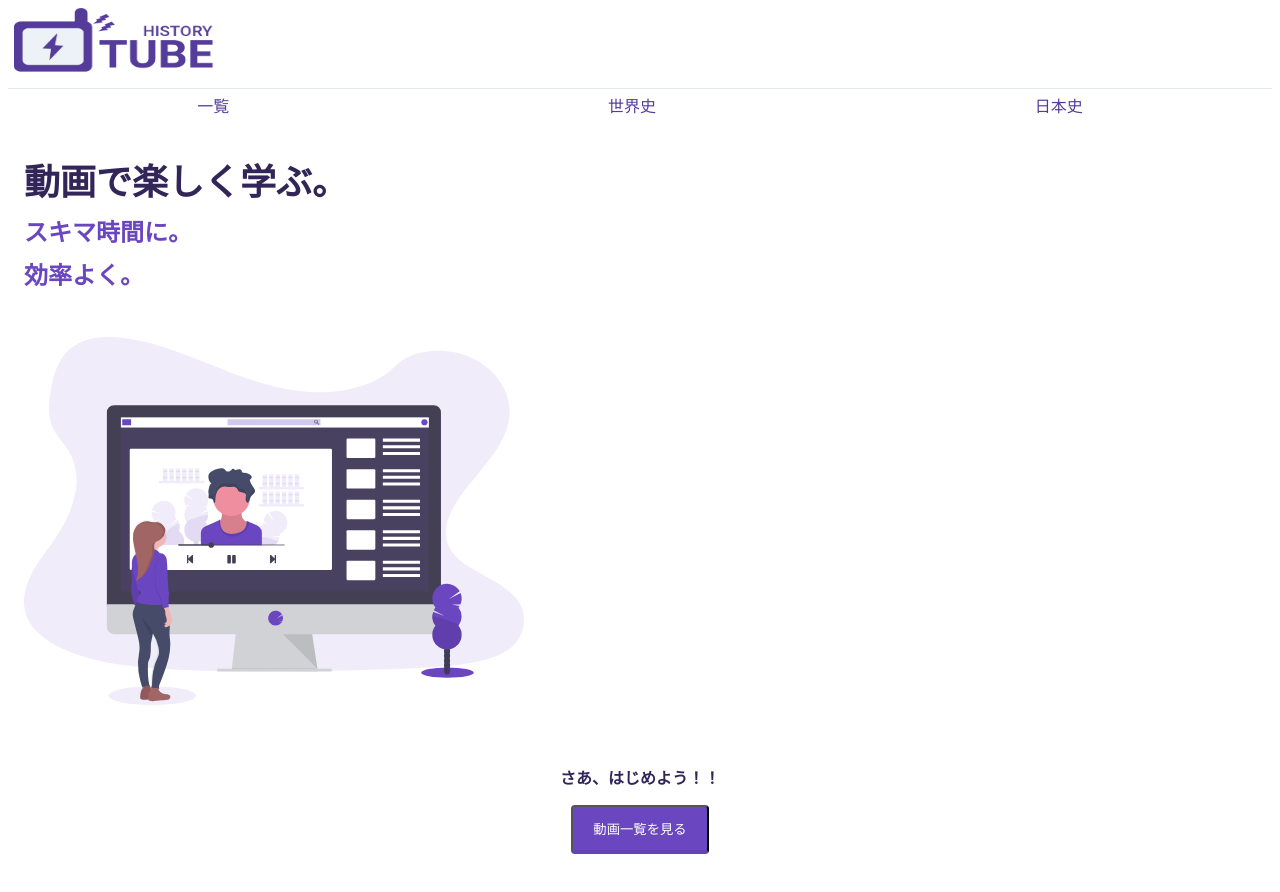
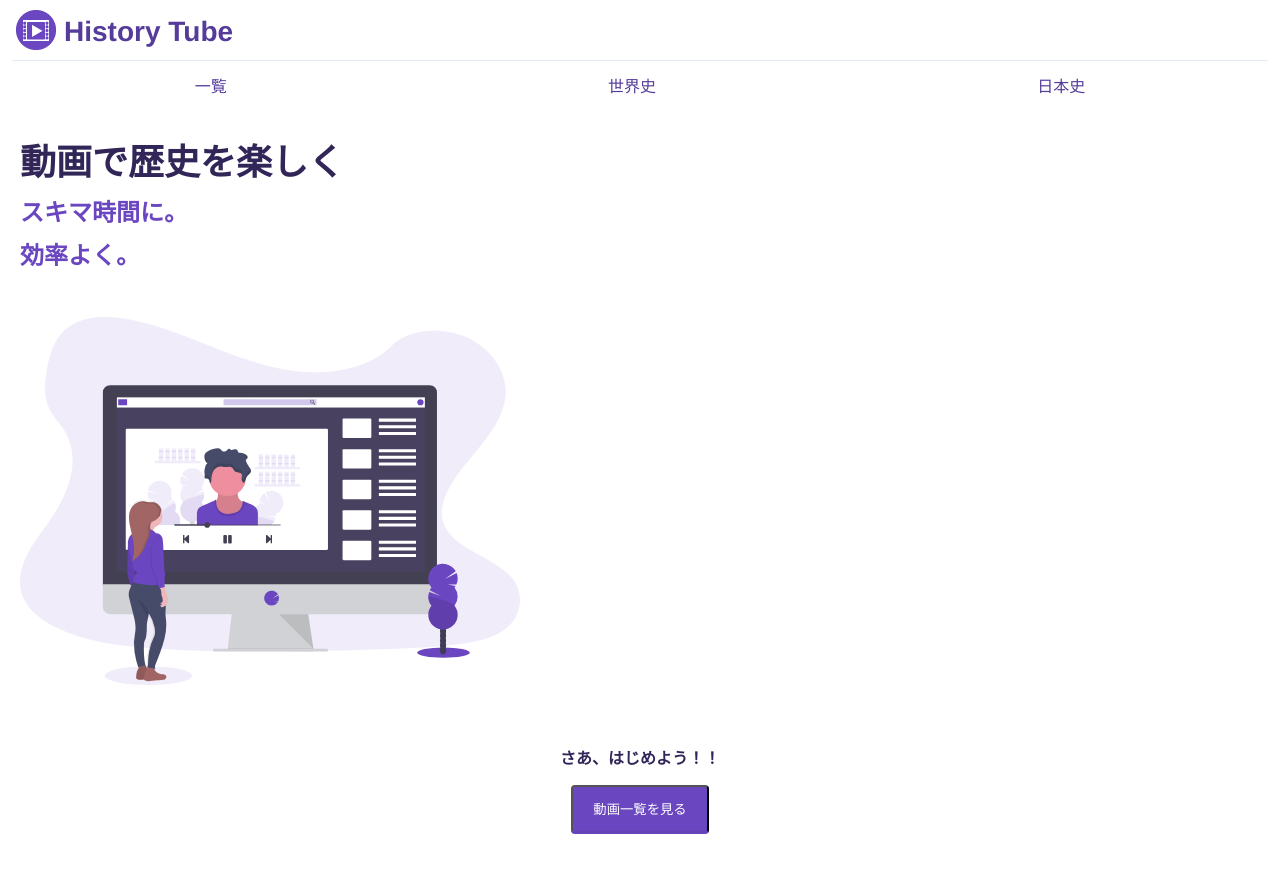
Before and after one commit to YouheiNozaki/HisTube, a Next.js app: page / in a window 1280 px wide. Built offline with nearby package versions, Linux system fonts and the light colour scheme.

Commit message:
logoを変更

```diff
--- a/src/component/header.tsx
+++ b/src/component/header.tsx
@@ -13,19 +13,29 @@ const Component: React.FC<Props> = ({ className }): JSX.Element => {
       <div className="header-logo">
         <Link href="/">
           <a href="/">
-            <Image src="/logo.png" alt="サイトのロゴ" width={200} height={70} />
+            <Image src="/logo.png" alt="サイトのロゴ" width={40} height={40} />
           </a>
         </Link>
+        <p className="header-title">History Tube</p>
       </div>
     </header>
   );
 };
 
 const StyledHeader = styled(Component)`
+  margin: 8px;
   border-bottom: solid 1px ${(props) => props.theme.colors.gray[200]};
   box-shadow: ${(props) => props.theme.shadows.none};
   & .header-logo {
-    margin: 6px;
+    display: flex;
+    align-items: center;
+    margin: 4px;
+  }
+  & .header-title {
+    color: ${(props) => props.theme.colors.purple[700]};
+    font-size: 28px;
+    font-weight: ${(props) => props.theme.fontWeights.extrabold};
+    margin: 8px;
   }
 `;
 
--- a/src/component/layout.tsx
+++ b/src/component/layout.tsx
@@ -18,7 +18,7 @@ const Component: React.FC<Props> = ({ className, children }): JSX.Element => {
 };
 
 const StyledLayout = styled(Component)`
-  margin: 8px;
+  margin: 4px;
 `;
 
 export const Layout: React.FC<Props> = (props) => {
--- a/src/pages/index.tsx
+++ b/src/pages/index.tsx
@@ -15,7 +15,7 @@ const Component: React.FC<Props> = ({ className }) => {
       <div className={className}>
         <section className="main">
           <h1 className="main-title">
-            動画で楽しく学ぶ。
+            動画で歴史を楽しく
             <span className="main-title-span">スキマ時間に。</span>
             <span className="main-title-span">効率よく。</span>
           </h1>
```
Also changed, not shown: public/logo.png.
